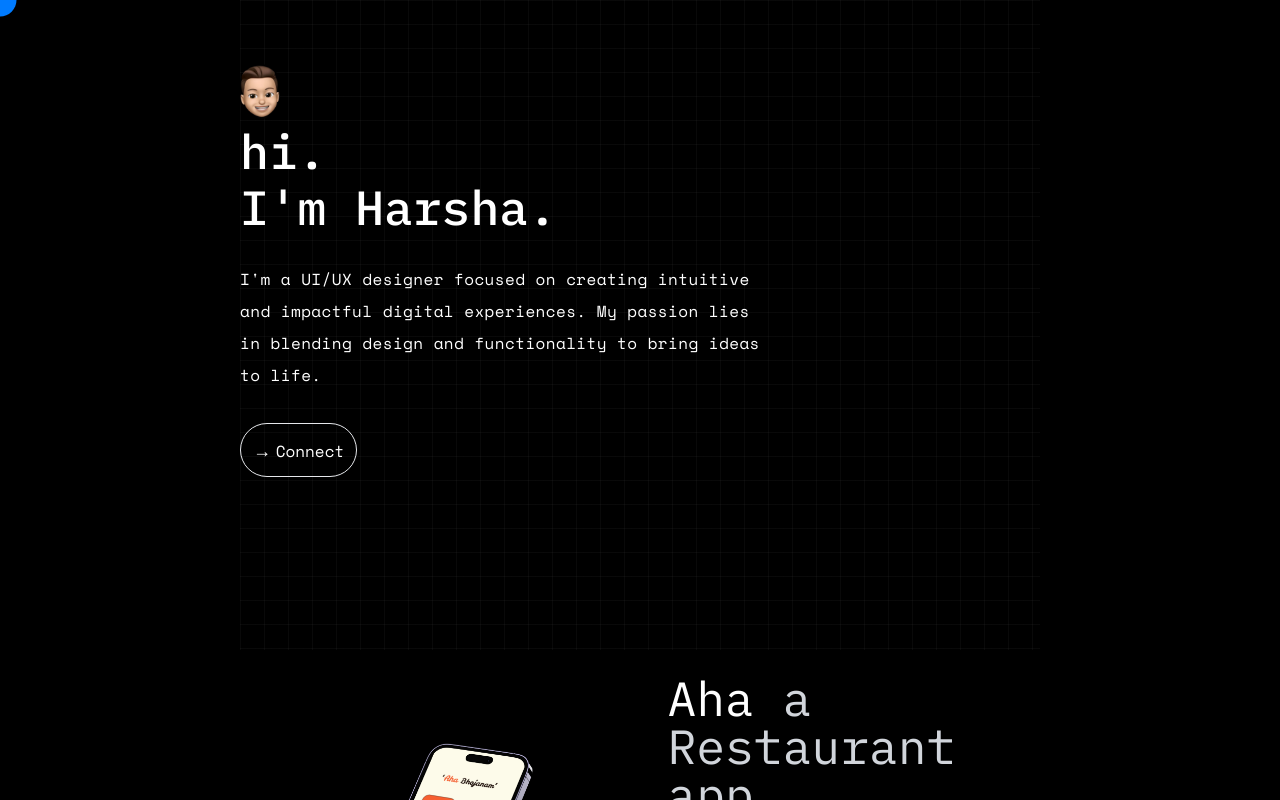
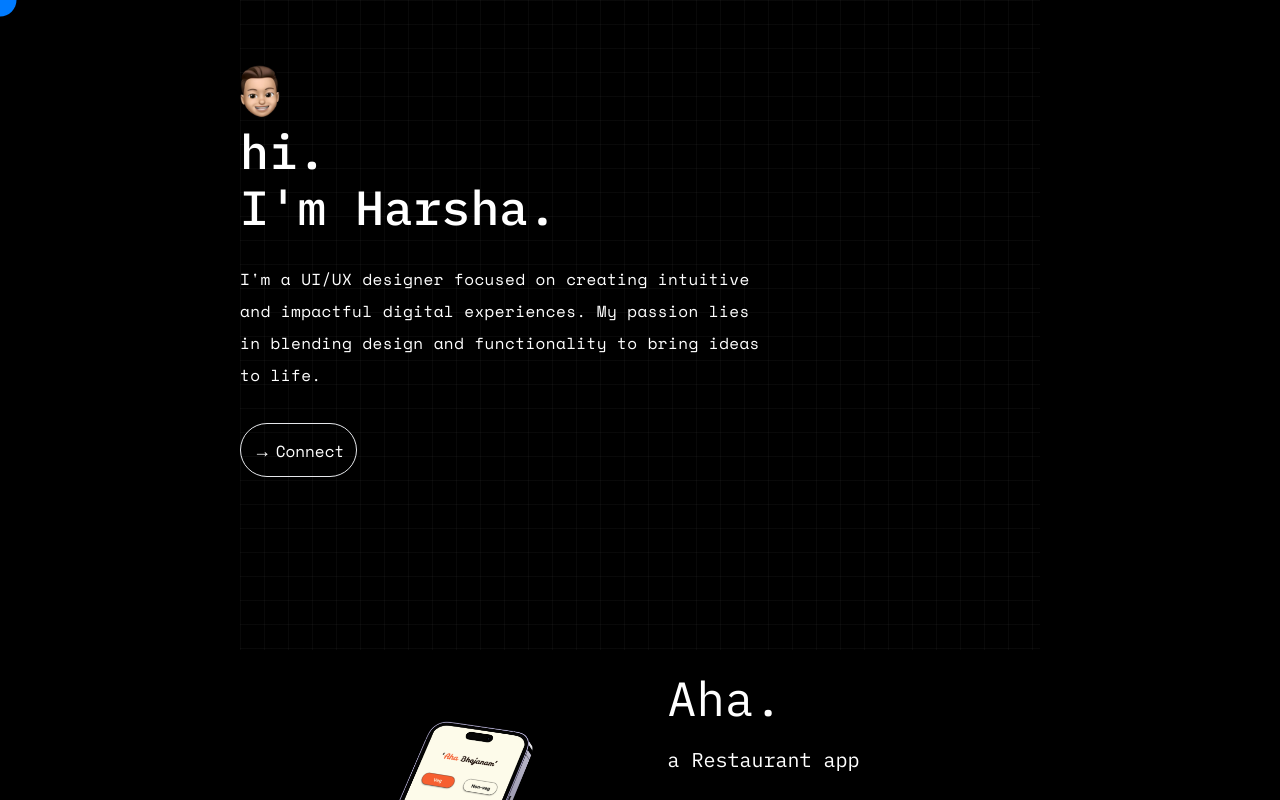
Before and after one commit to VHarsha8/UX-Portfolio, a React (Vite) app: page / in a window 1280 px wide. Shown: the top 800 px of the page. Built offline with nearby package versions, Linux system fonts and the light colour scheme; a web font is replaced by a local one.

Commit message:
Update Projects.jsx

```diff
--- a/src/pages/Projects.jsx
+++ b/src/pages/Projects.jsx
@@ -8,7 +8,8 @@ const Projects = () =>{
             <img src= {RailNav} alt="mr" className='w-3/4 md:w-1/2'/>
             </div>
             <div className='flex flex-col flex-wrap gap-6 p-6'>
-                     <h1 className='text-5xl text-white font-ibm-plex-mono '>Aha <span className='text-md text-gray-300 font-ibm-plex-mono'>a Restaurant app</span>.</h1>
+                     <h1 className='text-5xl text-white font-ibm-plex-mono '>Aha.</h1>
+                     <h1 className='text-xl text-white font-ibm-plex-mono '>a Restaurant app</h1>
                      <p className='text-white text-wrap font-space-mono'>I'm driven by curiosity, mixing analog and digital media to develop novel visual expressions for wallpapers and my work on AI based systems.</p>
                      <ButtonComponent text="Visit" link="https://www.figma.com/proto/fwXxkHlf41V4Yer2amnh8O/Rael?node-id=37-208&node-type=canvas&t=DkkqgXmDfVFIQJ2w-0&scaling=scale-down&content-scaling=fixed&page-id=0%3A1" />
 
```
